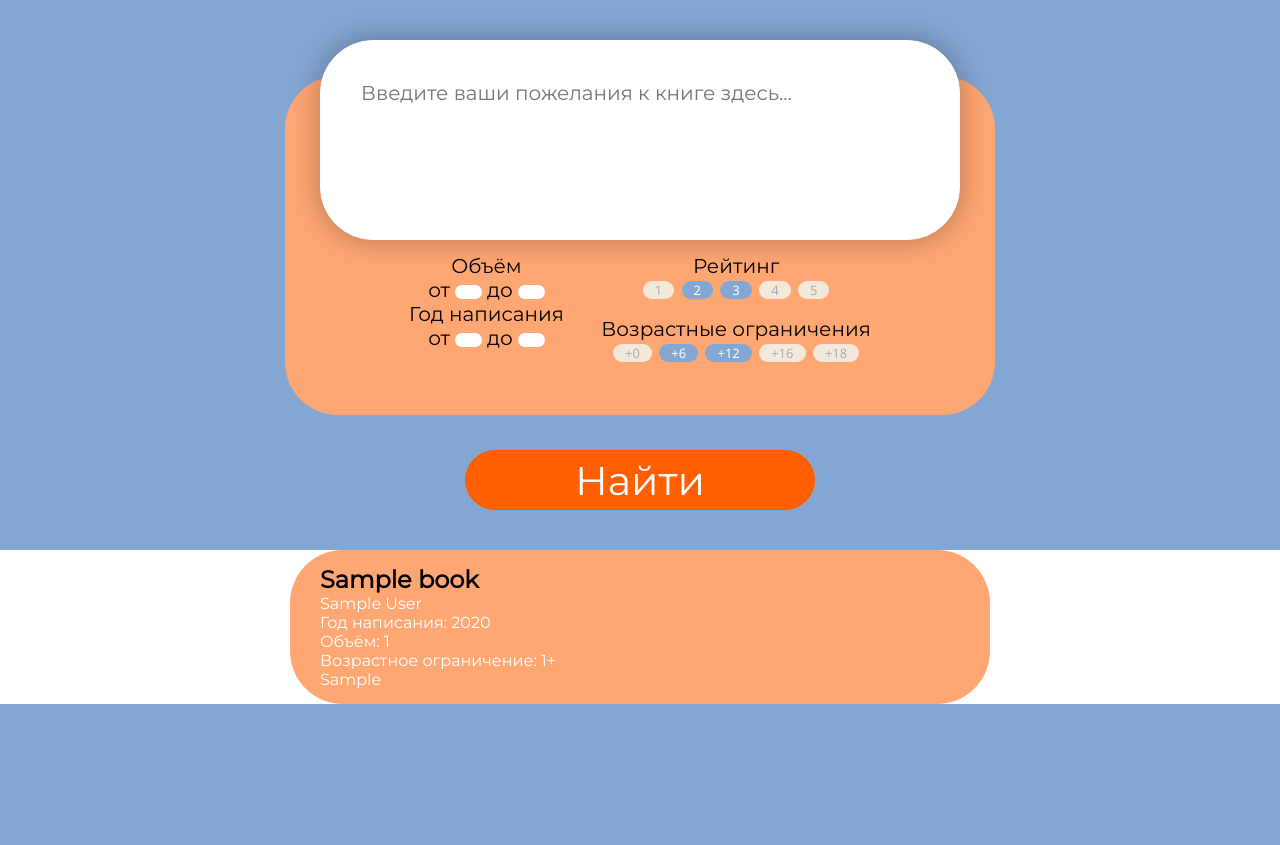
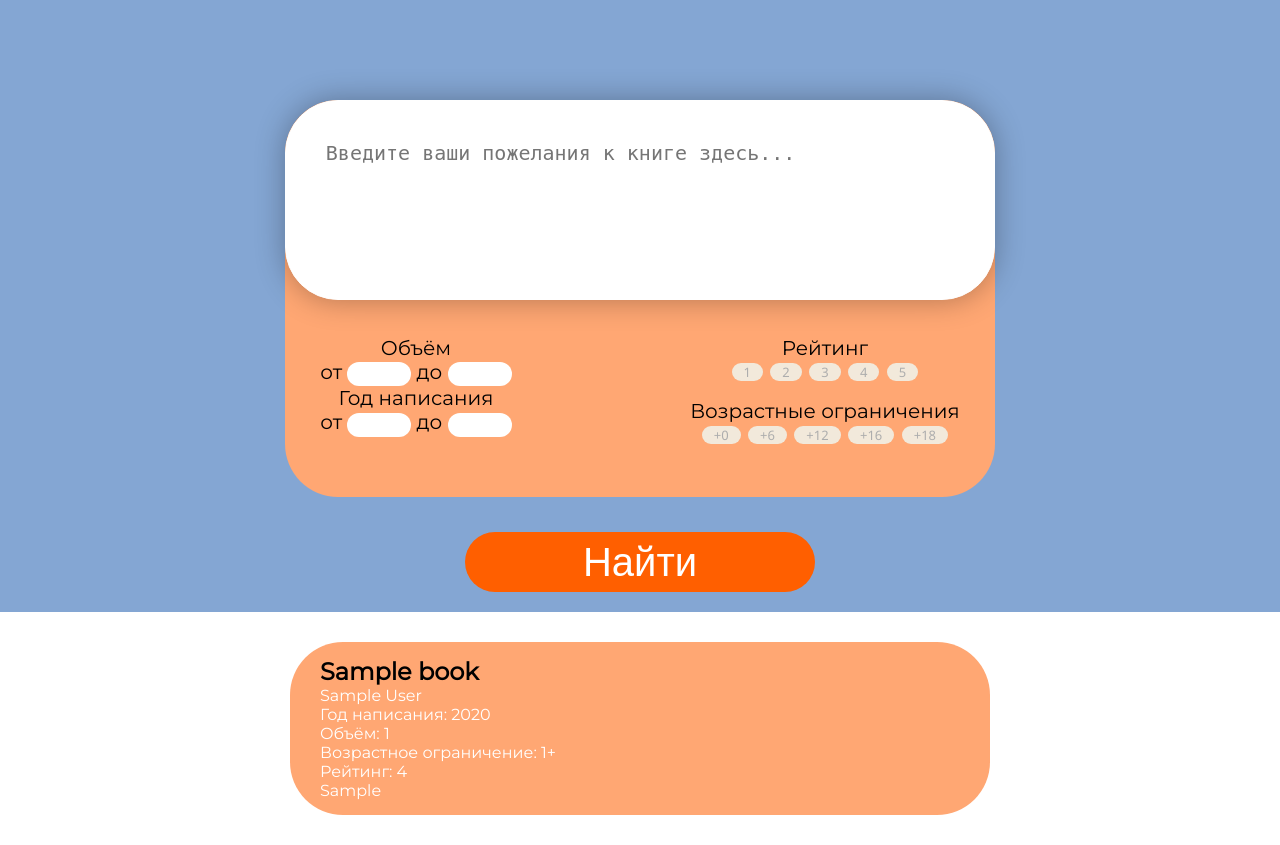
Before and after one commit to Y0TRA/website_for_book_searching, a Django app: template websearch/templates/websearch/results.html in a window 1280 px wide. Before the commit the page ends 704 px from the top, so only its background shows below. Run offline with Django 4.2, Linux system fonts and the light colour scheme; the template is opened without the code that fills it: values that come from a table or form of the project are taken from there, others are empty; tables that the repository leaves empty hold one stand-in row (values such as "Sample post"); parts of the project's set-up code (start-up, migrations or seed data) failed here and were passed over.

Commit message:
init commit

```diff
--- a/websearch/models.py
+++ b/websearch/models.py
@@ -1,3 +1,5 @@
+from dataclasses import Field
+
 from django.db import models
 
 
@@ -5,13 +7,13 @@ class Book(models.Model):
     name = models.CharField(max_length=70)
     author = models.CharField(max_length=70)
     rating = models.IntegerField()
-    volume = models.IntegerField()
+    volume = models.IntegerField(null=True, default=None)
     annotation = models.TextField()
     year = models.IntegerField()
     age_limit = models.IntegerField(default=0)
 
 
 class WordsFreq(models.Model):
-    book_id = models.ForeignKey(Book, on_delete=models.CASCADE)
+    book_id = models.ForeignKey(Book, on_delete=models.CASCADE, related_name='words_freq')
     word = models.CharField(max_length=70)
     word_freq = models.FloatField()
--- a/websearch/static/css/styles.css
+++ b/websearch/static/css/styles.css
@@ -7,28 +7,48 @@
     outline: none;
 }
 
+html {
+    scroll-behavior: smooth;
+}
+
+body {
+    font-family: 'Montserrat', sans-serif;
+    background-color: #84a6d3;
+    min-height: 100vh;
+    scroll-behavior: smooth;
+}
+
+input::-webkit-outer-spin-button,
+input::-webkit-inner-spin-button {
+    -webkit-appearance: none;
+    margin: 0;
+}
+
 .white_board {
     background-color: #FFFFFF;
 }
 
+.form {
+    display: flex;
+    flex-direction: column;
+    align-items: center;
+    padding-top: 100px;
+    padding-bottom: 20px;
+}
+
 #searchbox {
-    position: relative;
     border-radius: 53px;
     /* border: 2px solid #609; */
     padding: 40px;
-    width: 50%;
+    width: 100%;
     height: 200px;
-
-    top: 40px;
-
+    display: block;
     font-size: 20px;
-    font-family: 'Montserrat', sans-serif;
 
     box-shadow: 0 0 30px rgba(0, 0, 0, 0.3); /* Параметры тени */
     outline: none;
     border-color: white;
     resize: none;
-
 }
 
 .search_button {
@@ -43,16 +63,12 @@
     /* border: 2px solid #609; */
     width: 350px;
     height: 60px;
-
-    margin: 35px 0px;
+    margin-top: 35px;
 
     position: relative;
 
-
     font-size: 40px;
 
-
-    font-family: 'Montserrat', sans-serif;
     outline: none;
 
     border: none;
@@ -72,7 +88,6 @@
 .filterbox {
     border-radius: 53px;
     /* border: 2px solid #609; */
-    margin-top: -10%;
 
     width: 55.5%;
     height: auto;
@@ -87,22 +102,27 @@
 
 }
 
-#resultbox {
+.resultbox {
     background: #FFA773; /* Цвет фона */
     color: #fff; /* Цвет текста */
     padding: 15px 30px; /* Поля вокруг текста */
-    margin: 40px;
-
+    margin: 0 auto 40px;
+    display: flex;
+    flex-direction: column;
     border-radius: 53px; /* Уголки */
 
     width: 700px;
     height: auto;
-
-
 }
 
-#results_background {
+.resultbox:last-child {
+    margin-bottom: 0;
+}
+
+#results {
     background-color: #FFFFFF;
+    padding-top: 30px;
+    padding-bottom: 30px;
 }
 
 
@@ -110,16 +130,12 @@
     display: inline-flex;
     flex-direction: row;
     justify-content: space-between;
-    width: 75%;
-
-
+    width: 100%;
+    text-align: center;
 }
 
 .box {
-    margin: 20% 5% 0% 5%;
     padding: 5%;
-
-
 }
 
 .container {
@@ -206,7 +222,6 @@ ul.ks-cboxtags li input[type="radio"]:checked + label {
 }
 
 
-
 ul.ks-cboxtags li input[type="radio"] {
     /*display: absolute;*/
 }
@@ -219,11 +234,13 @@ ul.ks-cboxtags li input[type="radio"] {
 
 .rounded-input {
     border-radius: 15px;
-    width: 2em;
-    height: 1em;
+    width: 4rem;
+    height: 1.5rem;
     outline: none;
     background-color: white;
     border: 0px;
+    padding: 0.5rem;
+
 }
 
 /* Admin panel */
--- a/websearch/templates/websearch/admin.html
+++ b/websearch/templates/websearch/admin.html
@@ -2,7 +2,7 @@
 <html>
 <head>
     <meta charset="utf-8"/>
-    <title>HTML5</title>
+    <title>Добавление книги</title>
     <!--[if IE]>
     <script src="http://html5shiv.googlecode.com/svn/trunk/html5.js"></script>
 
--- a/websearch/templates/websearch/index.html
+++ b/websearch/templates/websearch/index.html
@@ -2,7 +2,7 @@
 <html>
 <head>
     <meta charset="utf-8"/>
-    <title>HTML5</title>
+    <title>Поиск книг</title>
     <!--[if IE]>
     <script src="http://html5shiv.googlecode.com/svn/trunk/html5.js"></script>
 
@@ -19,43 +19,43 @@
 
 
 </head>
-<body bgcolor=#84A6D3>
+<body>
 
+<form id="form" class="form" action="{% url 'main_page' %}#results" method="POST">
+    {% csrf_token %}
 
-<center>
-    <form action="{% url 'results_page' %}" method="POST">
-        {% csrf_token %}
+    <div class="filterbox">
         <textarea rows="10" cols="45" name="text" placeholder="Введите ваши пожелания к книге здесь..."
                   id="searchbox"></textarea>
-        <div class="filterbox">
         <div class="flexbox box">
             <div class="left-side">
                 <div class="one"><p>Объём</p>
                     от
-                        <input type="text" name="min_volume" class="rounded-input"/>
+                        <input type="number" name="min_volume" id="min_volume" class="rounded-input"/>
                     до
-                        <input type="text" name="max_volume"  class="rounded-input"/></div>
+                    <input type="number" name="max_volume" id="max_volume" class="rounded-input"/></div>
                 <div class="three"><p align="center">Год написания</p>
                     от
-                        <input type="text" name="min_year" class="rounded-input"/>
+                    <input type="number" name="min_year" id="min_year" class="rounded-input"/>
                     до
-                        <input type="text" name="max_year" class="rounded-input"/>
+                    <input type="number" name="max_year" id="max_year" class="rounded-input"/>
                 </div>
             </div>
             <div class="right-side">
                 <div class="two"><p>Рейтинг</p>
                     <div class="container">
                         <ul class="ks-cboxtags">
-                                <li><input type="checkbox" id="checkboxOne" value="1"><label for="checkboxOne">1</label>
+                            <li><input type="checkbox" id="checkboxOne" value="1" name="rating" ><label
+                                    for="checkboxOne">1</label>
                             </li>
-                                <li><input type="checkbox" id="checkboxTwo" value="2" checked><label
+                            <li><input type="checkbox" id="checkboxTwo" value="2" name="rating" ><label
                                     for="checkboxTwo">2</label></li>
-                                <li><input type="checkbox" id="checkboxThree" value="3" checked><label
+                            <li><input type="checkbox" id="checkboxThree" value="3" name="rating"><label
                                     for="checkboxThree">3</label></li>
-                                <li><input type="checkbox" id="checkboxFour" value="4"><label
+                            <li><input type="checkbox" id="checkboxFour" value="4" name="rating"><label
                                     for="checkboxFour">4</label>
                             </li>
-                                <li><input type="checkbox" id="checkboxFive" value="5"><label
+                            <li><input type="checkbox" id="checkboxFive" value="5" name="rating"><label
                                     for="checkboxFive">5</label>
                             </li>
                         </ul>
@@ -65,15 +65,15 @@
                 <div class="four"><p>Возрастные ограничения</p>
                     <div class="container">
                         <ul class="ks-cboxtags">
-                                <li><input type="checkbox" id="checkboxAgeOne" value="+0"><label
+                            <li><input type="checkbox" id="checkboxAgeOne" value="0" name="age"><label
                                     for="checkboxAgeOne">+0</label></li>
-                                <li><input type="checkbox" id="checkboxAgeTwo" value="+6" checked><label
+                            <li><input type="checkbox" id="checkboxAgeTwo" value="6" name="age"><label
                                     for="checkboxAgeTwo">+6</label></li>
-                                <li><input type="checkbox" id="checkboxAgeThree" value="+12" checked><label
+                            <li><input type="checkbox" id="checkboxAgeThree" value="12" name="age"><label
                                     for="checkboxAgeThree">+12</label></li>
-                                <li><input type="checkbox" id="checkboxAgeFour" value="+16"><label
+                            <li><input type="checkbox" id="checkboxAgeFour" value="16" name="age"><label
                                     for="checkboxAgeFour">+16</label></li>
-                                <li><input type="checkbox" id="checkboxAgeFive" value="+18"><label
+                            <li><input type="checkbox" id="checkboxAgeFive" value="18" name="age"><label
                                     for="checkboxAgeFive">+18</label></li>
                         </ul>
                     </div>
@@ -88,11 +88,27 @@
     <button class="search_button" type="submit">Найти</button>
 </form>
 
-</center>
-<div id="results_background">
-    {% block content %}
-    {% endblock%}
+{% if books %}
+<div id="results">
+
+    {% for book in books %}
+    <div class="resultbox"  align="left">
+        <h2 align="left"><font color="#000" face="Montserrat">{{book.name}}</font></h2>
+        <font face="Montserrat"><p>{{book.author}}<br>
+            Год написания: {{book.year}}<br>
+            Объём: {{book.volume}}<br>
+            Возрастное ограничение: {{book.age_limit}}+<br>
+            Рейтинг: {{book.rating}}</p>
+            <p align="justify">{{book.annotation}}</p>
+        </font>
+
     </div>
+    {% endfor %}
+
+</div>
+{% endif %}
+
+
 
 
 </body>
--- a/websearch/templates/websearch/results.html
+++ b/websearch/templates/websearch/results.html
@@ -6,19 +6,18 @@
 
  {%  for book in books  %}
 
-     <center>
-     <div id="resultbox"  align="left">
+<div class="resultbox" href="#results"  align="left">
     <h2 align="left"><font color = "#000" face="Montserrat">{{book.name}}</font></h2>
     <font face="Montserrat"> <p>{{book.author}}<br>
         Год написания: {{book.year}}<br>
         Объём: {{book.volume}}<br>
-         Возрастное ограничение: {{book.age_limit}}+</p>
+        Возрастное ограничение: {{book.age_limit}}+<br>
+        Рейтинг: {{book.rating}}</p>
         <p align="justify">{{book.annotation}}</p>
     </font>
 
 </div>
 
-   </center>
 
 
 {% endfor %}
```
Also changed, not shown: websearch/analyze.py (+61 -26 lines), websearch/views.py (+6 -3 lines). Lines whose indentation alone changed are shown as unchanged.
